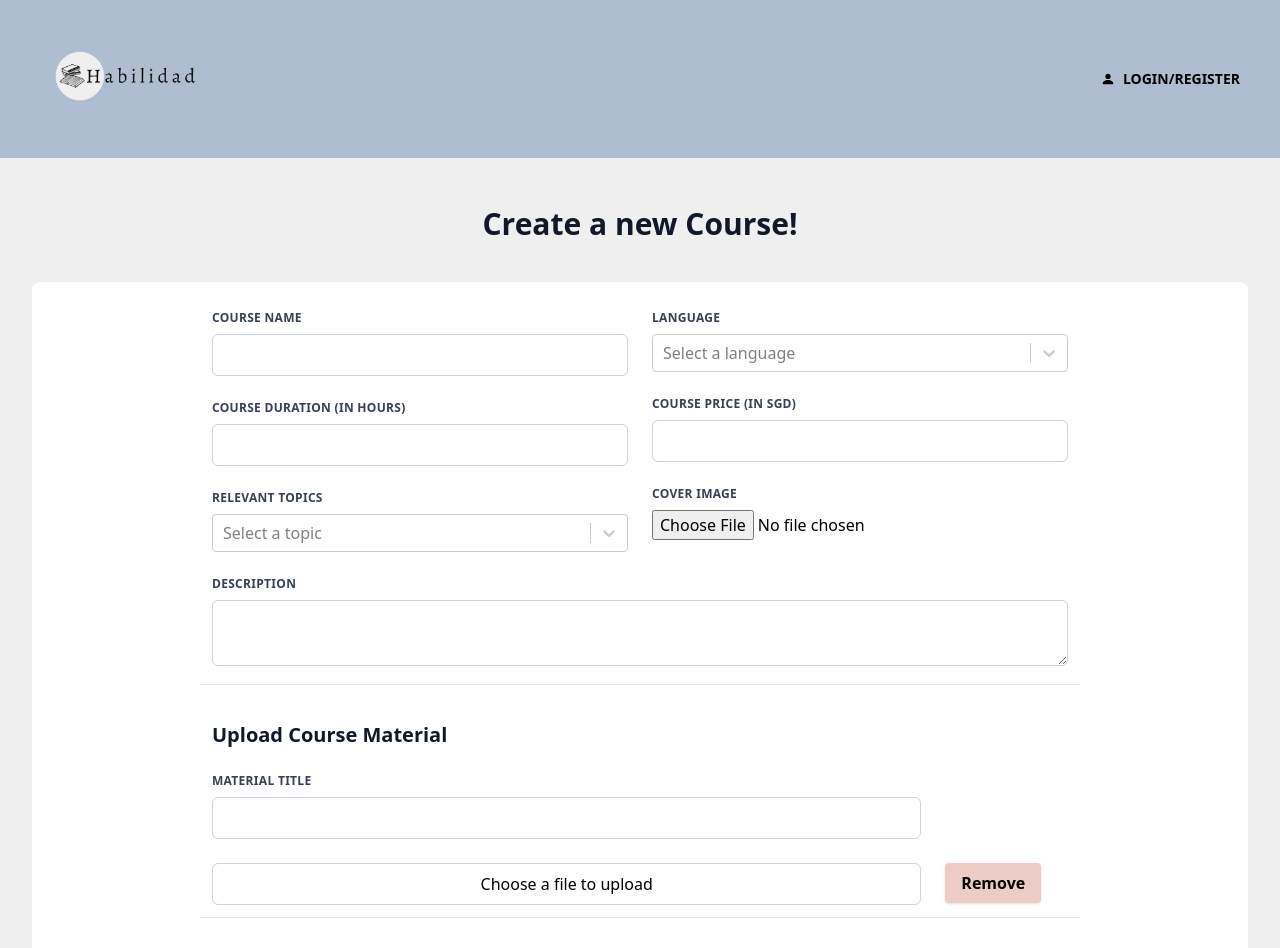
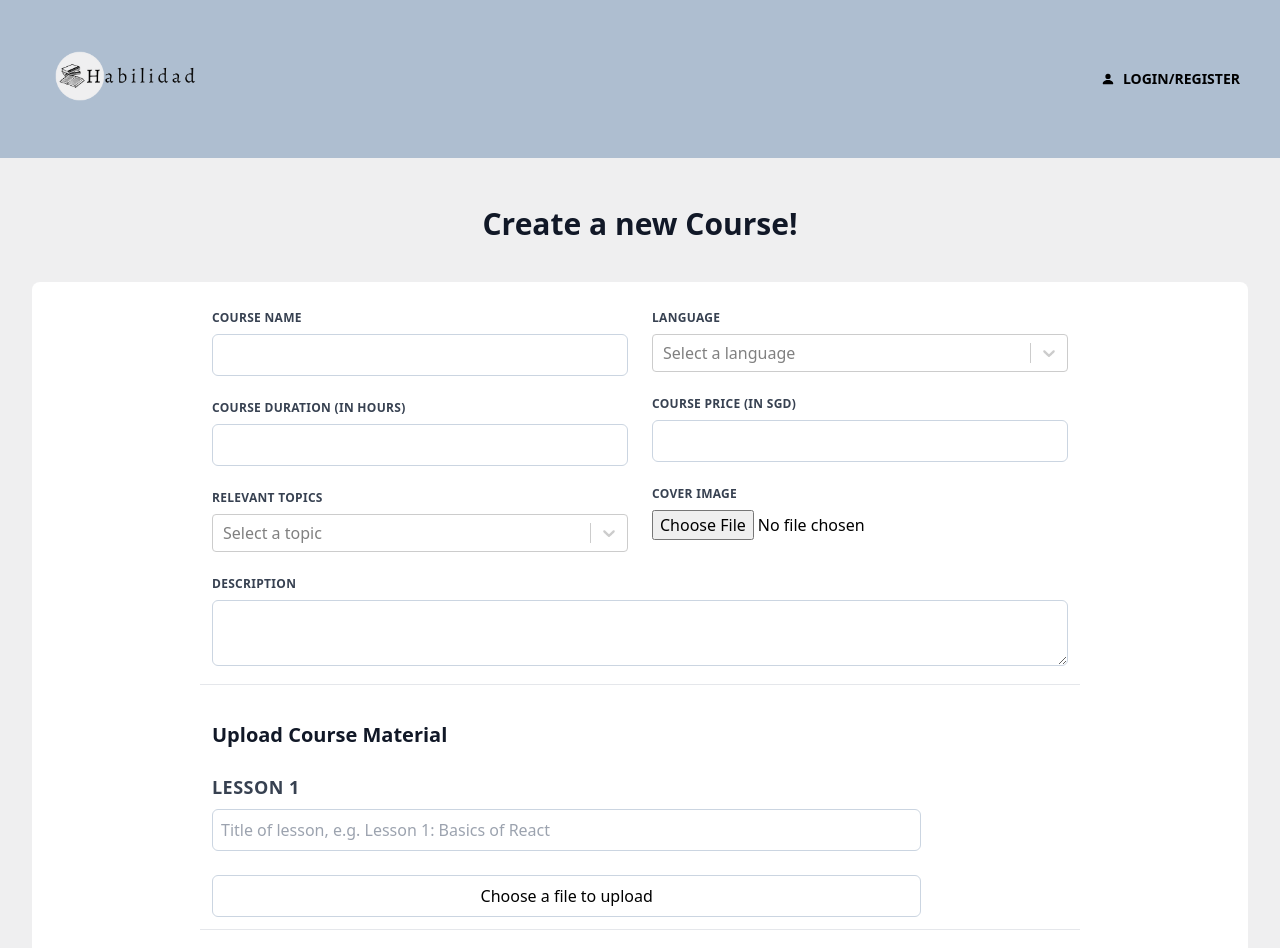
Before and after one commit to ICT3103-P1-TeneT-Habilidad/habilidad, a React (Create React App) app in the folder client/: page /createcourse in a window 1280 px wide. Shown: the top 948 px of the page. Built offline with nearby package versions, Linux system fonts and the light colour scheme.

Commit message:
feat: completed course creation page, pending topics API

```diff
--- a/client/src/pages/CreateCourse.jsx
+++ b/client/src/pages/CreateCourse.jsx
@@ -8,28 +8,34 @@ import { v4 as uuid } from 'uuid'
 const CreateCourse = () => {
     const animatedComponents = makeAnimated()
     const [emptyUpload, setEmptyUpload] = useState(true)
+
+    const [coverImageFile, setCoverImageFile] = useState()
+    const currentCoverImage = useRef({})
+    currentCoverImage.current = coverImageFile
+
     const [materialInfo, setMaterialInfo] = useState({})
+    const currentMaterialInfo = useRef({})
+    currentMaterialInfo.current = materialInfo
+
     const [keysList, setKeysList] = useState([])
+    const currentKeyList = useRef({})
+    currentKeyList.current = keysList
+
     const [materialComponents, setMaterialComponents] = useState({})
+    const currentMaterialComponents = useRef({})
+    currentMaterialComponents.current = materialComponents
+
     const topicOptions = languageOptions // get list from get all topics API
 
     const {
         register,
+        unregister,
         handleSubmit,
         formState: { errors },
         control,
     } = useForm({
         mode: 'onBlur',
     })
-
-    const currentKeyList = useRef({})
-    currentKeyList.current = keysList
-
-    const currentMaterialComponents = useRef({})
-    currentMaterialComponents.current = materialComponents
-
-    const currentMaterialInfo = useRef({})
-    currentMaterialInfo.current = materialInfo
 
     useEffect(() => {
         checkEmptyUpload()
@@ -41,10 +47,10 @@ const CreateCourse = () => {
                 <div className="flex flex-row w-full">
                     <div className="w-10/12 p-3">
                         <label
-                            className="block uppercase tracking-wide text-gray-700 text-xs font-bold mb-2"
+                            className="block uppercase tracking-wide text-gray-700 text-lg font-bold mb-2"
                             for={keyId}
                         >
-                            Material Title
+                            Lesson {currentKeyList.current.length}
                         </label>
                         <Controller
                             name={keyId}
@@ -56,6 +62,7 @@ const CreateCourse = () => {
                                 return (
                                     <input
                                         {...field}
+                                        placeholder="Title of lesson, e.g. Lesson 1: Basics of React"
                                         className="w-full border border-slate-300 rounded-md p-2"
                                         id="materialTitle"
                                         type="text"
@@ -84,15 +91,6 @@ const CreateCourse = () => {
                             />
                         </label>
                     </div>
-                    <div className="flex flex-col p-3">
-                        <button
-                            className="shadow focus:shadow-outline focus:outline-none bg-accent1 font-bold py-2 px-4 rounded"
-                            type="button"
-                            onClick={() => removeComponent(keyId)}
-                        >
-                            Remove
-                        </button>
-                    </div>
                 </div>
                 <hr />
             </>
@@ -108,14 +106,26 @@ const CreateCourse = () => {
         })
     }
 
+    const dataCleanUp = (data) => {
+        data.materials = currentMaterialInfo.current
+        data.image = currentCoverImage.current
+        data.language = data.language['value']
+
+        // // remove keys
+        currentKeyList.current.map((key) => delete data[key])
+
+        return data
+    }
+
     const onSubmit = (data) => {
+        data = dataCleanUp(data)
         console.log(data)
     }
 
     const addComponent = () => {
         const keyId = uuid()
         setKeysList([...keysList, keyId])
-        setMaterialInfo({ ...materialInfo, [keyId]: { title: null, file: null, order: null } })
+        setMaterialInfo({ ...materialInfo, [keyId]: { title: null, file: null, order: currentKeyList.current.length } })
         setMaterialComponents({
             ...materialComponents,
             [keyId]: <NewCourseMaterial keyId={keyId} />,
@@ -123,7 +133,9 @@ const CreateCourse = () => {
         setEmptyUpload(true)
     }
 
-    const removeComponent = (keyId) => {
+    const removeComponent = () => {
+        const keyId = currentKeyList.current.at(-1)
+        unregister(keyId)
         setMaterialComponents((current) => {
             const copy = { ...current }
             delete copy[keyId]
@@ -147,6 +159,10 @@ const CreateCourse = () => {
             ...currentMaterialComponents.current,
             [keyId]: <NewCourseMaterial keyId={keyId} />,
         })
+    }
+
+    const coverImageFileHandler = (file) => {
+        setCoverImageFile(file)
     }
 
     const titleChangeHandler = (title, keyId) => {
@@ -293,20 +309,21 @@ const CreateCourse = () => {
                                 <div className="p-3">
                                     <label
                                         className="block uppercase tracking-wide text-gray-700 text-xs font-bold mb-2"
-                                        for="coverImage"
+                                        for="image"
                                     >
                                         Cover Image
                                     </label>
                                     <input
-                                        id="coverImage"
+                                        id="image"
                                         type="file"
                                         className="w-full"
-                                        {...register('coverImage', {
+                                        {...register('image', {
                                             required: 'Please upload a cover image for the course',
+                                            onChange: (e) => coverImageFileHandler(e.target.files[0]),
                                         })}
                                     />
-                                    {errors.coverImage ? (
-                                        <span className="text-sm text-red-500">{errors.coverImage.message}</span>
+                                    {errors.image ? (
+                                        <span className="text-sm text-red-500">{errors.image.message}</span>
                                     ) : null}
                                 </div>
                             </div>
@@ -341,8 +358,9 @@ const CreateCourse = () => {
                             {keysList.length === 0
                                 ? addComponent()
                                 : keysList.map((keyId) => <div id={keyId}>{materialComponents[keyId]}</div>)}
-                            <div className="flex flex-row p-3">
+                            <div className="flex flex-row">
                                 {!emptyUpload ? (
+                                    <div className="flex flex-col p-3">
                                         <button
                                             className="shadow focus:shadow-outline focus:outline-none bg-accent2 font-bold py-2 px-4 rounded"
                                             type="button"
@@ -350,6 +368,19 @@ const CreateCourse = () => {
                                         >
                                             Add Material
                                         </button>
+                                    </div>
+                                ) : null}
+
+                                {currentKeyList.current.length > 1 ? (
+                                    <div className="flex flex-col p-3">
+                                        <button
+                                            className="shadow focus:shadow-outline focus:outline-none bg-accent1 font-bold py-2 px-4 rounded"
+                                            type="button"
+                                            onClick={() => removeComponent()}
+                                        >
+                                            Remove Last Material Added
+                                        </button>
+                                    </div>
                                 ) : null}
                             </div>
                         </div>
```
Lines whose indentation alone changed are shown as unchanged.
